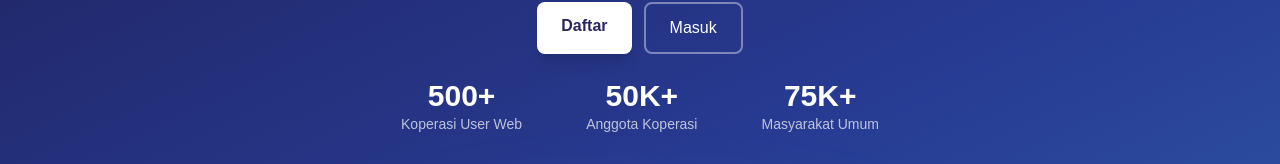
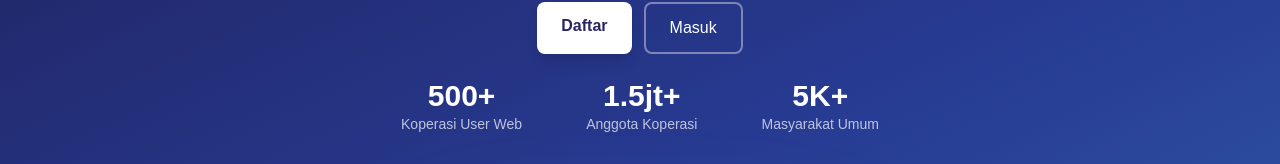
Before and after one commit to Farrrrrrrrrr/pruviu-landingpage, a Next.js app: page / in a window 1280 px wide. Shown: the part 441-605 px from the top of the page. Built offline with nearby package versions, Linux system fonts and the light colour scheme.

Commit message:
edit koperasi numbers

```diff
--- a/app/page.tsx
+++ b/app/page.tsx
@@ -324,11 +324,11 @@ export default function Home() {
                     <p className="text-xs text-white/70 md:text-sm">Koperasi User Web</p>
                   </div>
                   <div>
-                    <p className="text-2xl font-bold text-white md:text-3xl">50K+</p>
+                    <p className="text-2xl font-bold text-white md:text-3xl">1.5jt+</p>
                     <p className="text-xs text-white/70 md:text-sm">Anggota Koperasi</p>
                   </div>
                   <div>
-                    <p className="text-2xl font-bold text-white md:text-3xl">75K+</p>
+                    <p className="text-2xl font-bold text-white md:text-3xl">5K+</p>
                     <p className="text-xs text-white/70 md:text-sm">Masyarakat Umum</p>
                   </div>
                 </div>
```
